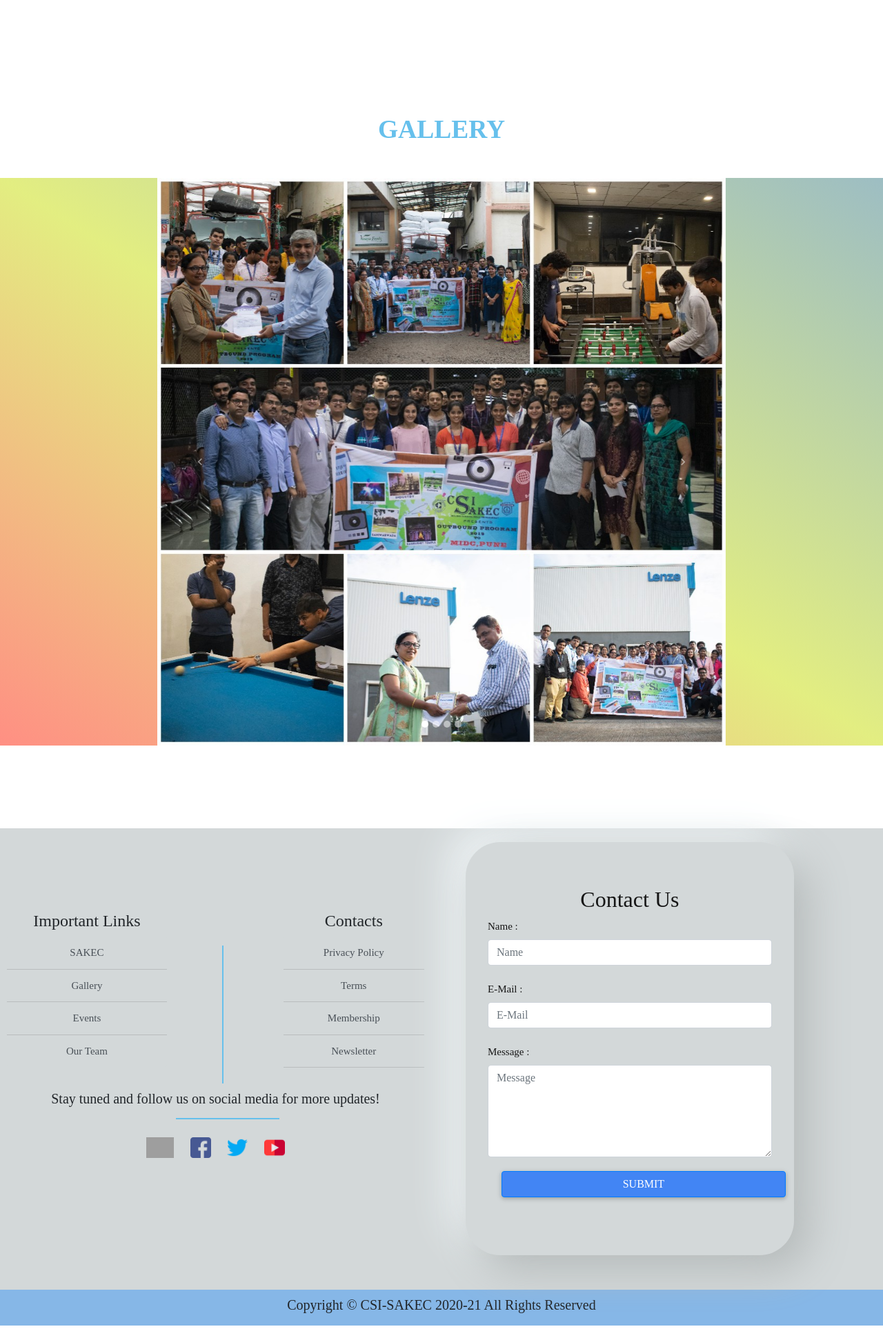
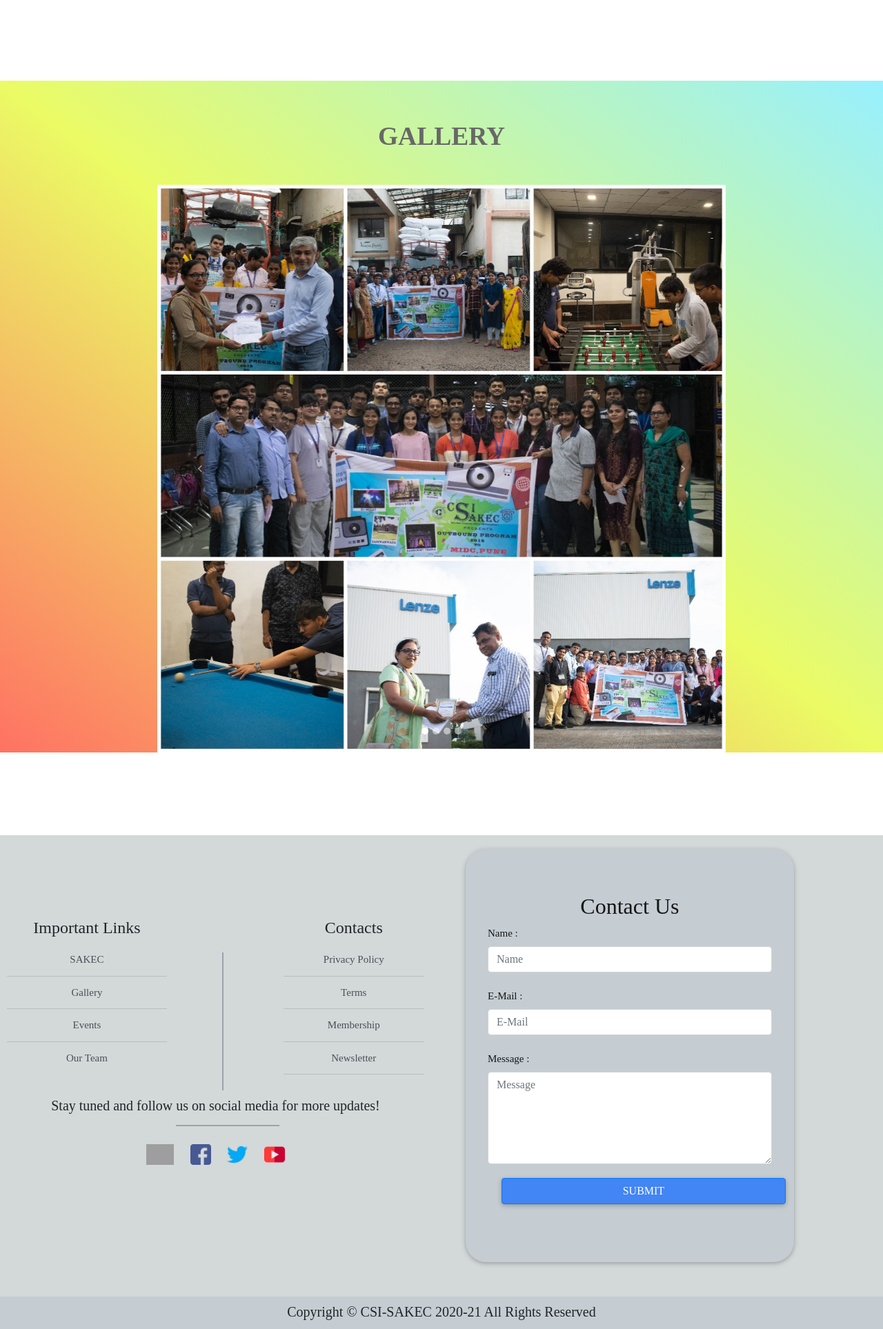
Before and after one commit to adityashah539/CSI-SAKEC, a PHP site: page / in a window 1280 px wide. Shown: the part 3887-5814 px from the top of the page at 69% size. Run offline with PHP 8.4, Linux system fonts and the light colour scheme; some libraries are stand-ins or nearby versions; grey boxes are pictures that could not be loaded.

Commit message:
version1.2

```diff
--- a/css/style.css
+++ b/css/style.css
@@ -320,17 +320,17 @@ span img
 	margin: 20px;
 	color: rgb(22, 22, 22);
 
-
-	border-radius: 50px;
-	background: #d3d8d9;
+background: #00306411;
+	border-radius: 30px;
+	/* background: #d3d8d9;
 	box-shadow:  20px 20px 60px #b3b8b8,
-				 -20px -20px 60px #f3f8fa;
+				 -20px -20px 60px #f3f8fa; */
 }
 
 
 
 .vl {
-	border-left: 2px solid #66c0ec;
+	border-left: 2px solid #9ba2ad;
 	height: 200px;
 	margin-left: 70px;
 	margin-top: 50px;
@@ -338,12 +338,13 @@ span img
   .hr1
   {
 	  width: 150px;
-	  border-top: 2px solid #66c0ec;
+	  border-top: 2px solid #9ba2ad;
 	  margin-left: 245px;
   }
 .footer, .list-group-item
 {
 	background-color:  #d3d8d9;
+
 
 
 }
@@ -414,7 +415,7 @@ padding: 0px;
 .copyright
 {
 	text-align: center;
-	background-color: #007bff5d;
+	background-color:#00306411;
 
 }
 
@@ -422,25 +423,22 @@ padding: 0px;
 /*************************************/
 
 
-@media only screen and (min-width: 576px){
-  .login{
-margin-left: 800px;
-  }
 
-}
+
+
 @media only screen and (max-width: 576px){
-	.bg-dark{
+	.default-color{
 		background-color:#000000!important;
 	}
   }
 
   @media only screen and (max-width: 576px){
 	.hr1{
-		margin-left: 132px;
+		margin-left: 137px;
 		width: 100px;
 	}
 	.vl
 	{
-		margin-left: 0px;
+		margin-left: 51px;
 	}
   }
--- a/index.html
+++ b/index.html
@@ -5,7 +5,8 @@
 	<meta name="viewport" content="width=device-width, initial-scale=1.0">
 	<link rel="stylesheet" href="plugins/css/mdb.min.css">
 	<link rel="stylesheet" href="https://cdn.jsdelivr.net/npm/bootstrap@4.5.3/dist/css/bootstrap.min.css" integrity="sha384-TX8t27EcRE3e/ihU7zmQxVncDAy5uIKz4rEkgIXeMed4M0jlfIDPvg6uqKI2xXr2" crossorigin="anonymous">
-<link rel="stylesheet" href="https://use.fontawesome.com/releases/v5.8.2/css/all.css">
+
+	<link rel="stylesheet" href="https://use.fontawesome.com/releases/v5.8.2/css/all.css">
 
 
 	<link rel="stylesheet" href="css/style.css">
@@ -72,8 +73,8 @@
 			aria-haspopup="true" aria-expanded="false">
 			<i class="fas fa-user"></i>
 		  </a>
-		  <div class="dropdown-menu dropdown-menu-right dropdown-primary"
-			aria-labelledby="navbarDropdownMenuLink-333">
+		  <div class="dropdown-menu  dropdown-primary"
+		  aria-labelledby="dropdownMenuButton">
 			<a class="dropdown-item" href="login.html">Login</a>
 			<a class="dropdown-item" href="signup.html">Sign up</a>
 			<a class="dropdown-item"  data-toggle="modal" data-target="#basicExampleModal">Newsletter</a>
@@ -116,9 +117,9 @@
 
 
 
-	<img class="roll-support1" src="images/settings.png" alt="">
+	<!-- <img class="roll-support1" src="images/settings.png" alt="">
 
-<a href="#events">	<img class="rolling" src="images/settings.png" alt="events"></a>
+<a href="#events">	<img class="rolling" src="images/settings.png" alt="events"></a> -->
 <!-- <img class="roll-support2" src="settings.png" alt=""> -->
 		<h1>CSI SAKEC</h1>
 		<h2>we believe in innovation</h2>
@@ -540,10 +541,11 @@
 
 
 	<!-- Gallery -->
-<div id="gallery">
-<h1 class="h1-responsive font-weight-bold my-5">Gallery</h1>
+<div id="gallery"  style="background-image: linear-gradient(to top right, #ff7263,#ebfb65, #98f0ff);">
+	<div class="spacer" style="height:10px;"></div>
+<h1 class="h1-responsive font-weight-bold my-5" style="color: rgb(104, 104, 104);">Gallery</h1>
 
-<div class="container-fluid text-center" style="background-image: linear-gradient(to top right, #ff19007c,#cce01d8e, #4a86908a);">
+<div class="container-fluid text-center">
 
 
 	<div class="row">
@@ -696,7 +698,7 @@
 			<div class="copyright">
 				<div class="spacer" style="height:10px;"></div>
 			<h5>Copyright &copy; CSI-SAKEC 2020-21 All Rights Reserved</h5>
-			<div class="spacer" style="height:10px;"></div>
+			<div class="spacer" style="height:5px;"></div>
 
 			</div>
 		</div>
```
